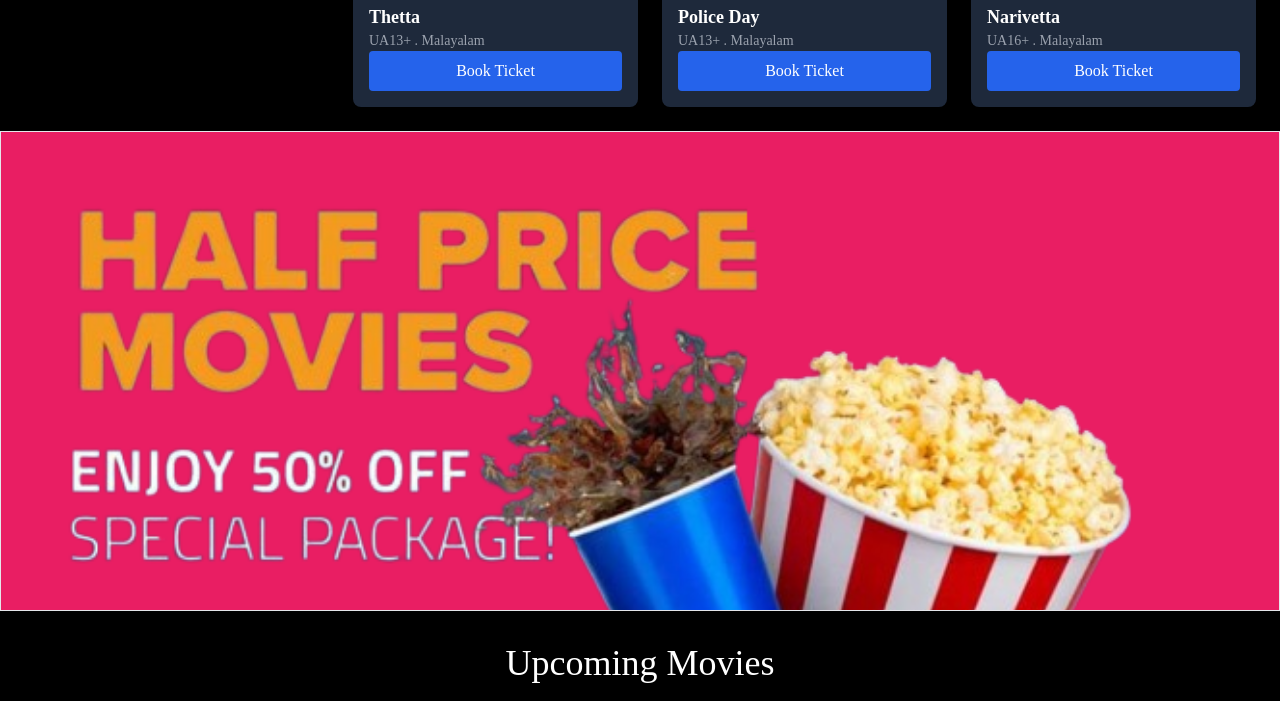
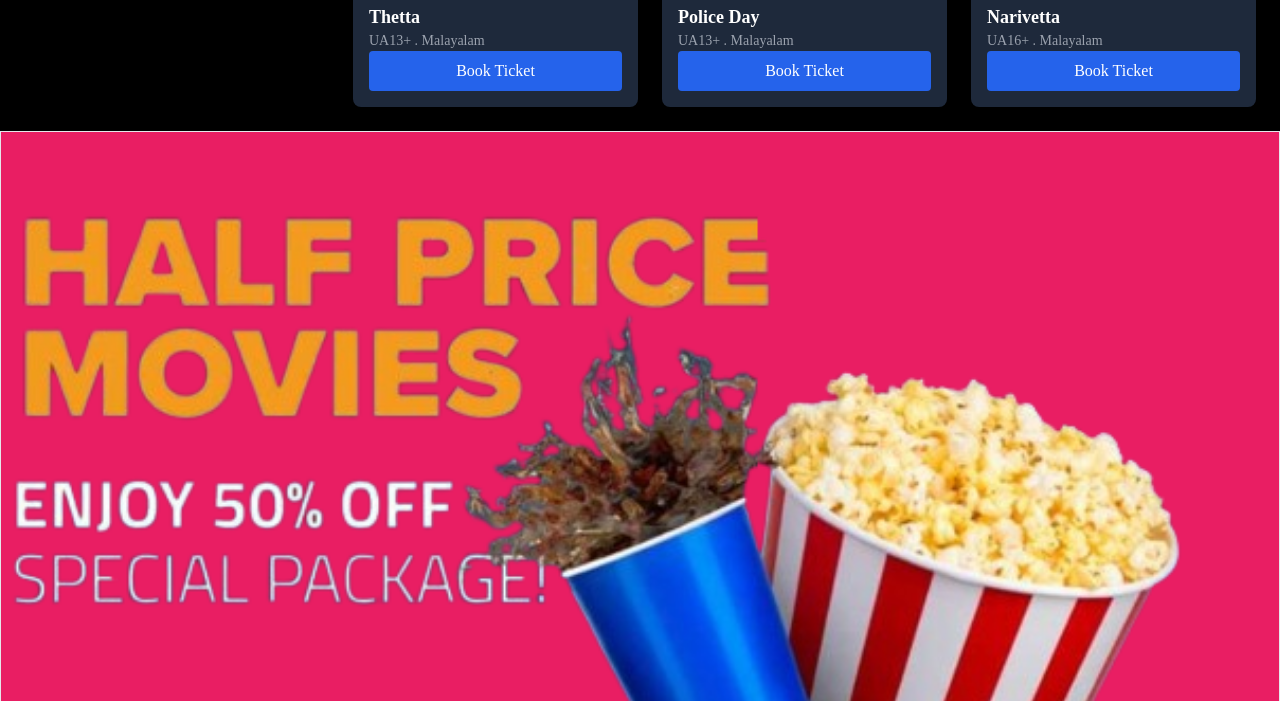
Before and after one commit to Minu-Rose-Vazhappilly/Film-Ticket-Booking-Frontend, a plain HTML site: page index.html in a window 1280 px wide. Shown: the part 1196-1897 px from the top of the page. Drawn offline with nearby package versions, Linux system fonts and the light colour scheme; a web font is replaced by a local one.

Commit message:
adjusted screen size of add

```diff
--- a/index.html
+++ b/index.html
@@ -289,7 +289,7 @@
 
         </div>
     </div>
-    <div class="border border-1 h-120 w-screen">
+    <div class="border border-1 md:h-screen sm:w-[500px] md:w-screen sm:h-[500px] ">
         <img src="./images/add.png" alt="" class="w-full h-full object-cover object-top">
     </div>
     <!-- Upcoming Movies -->
```
